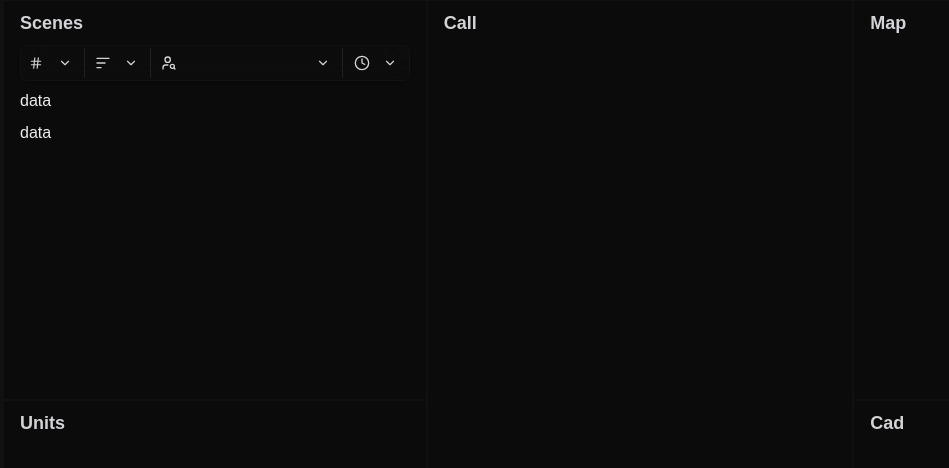
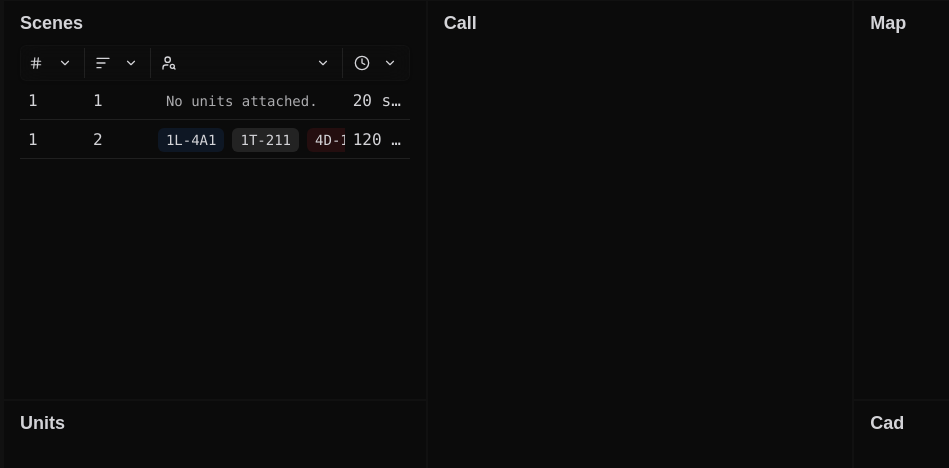
Before and after one commit to tactordev/nea, a Next.js app: page /app in a window 1280 px wide. Shown: the top 468 px of the page, without its empty margins (0-949 px from the left). Built offline with nearby package versions, Linux system fonts and the light colour scheme.

Commit message:
[APP/Scenes] Scene record lookup section

```diff
--- a/app/app/_components/scenes.tsx
+++ b/app/app/_components/scenes.tsx
@@ -1,16 +1,11 @@
 import { ChevronDown, Clock, Hash, ListSortDescending, UserSearch } from "lucide-react";
 import Section from "./section";
+import { SceneRecord } from "@/types/scenes";
 
 
 interface FilterProps extends React.HTMLAttributes<HTMLDivElement> {
     name: string;
     width?: string;
-}
-
-type Record = {
-    id: number;
-    type: number;
-    involved: Unit[]
 }
 
 function title(value: string) {
@@ -65,14 +60,14 @@ function FilterBar() {
 }
 
 
-const testData = [
+const testData: SceneRecord[] = [
     {
         id: 1,
         type: 1,
         involved: [
 
         ],
-        time: 20
+        elapsed: 20
     },
     {
         id: 1,
@@ -82,20 +77,39 @@ const testData = [
                 id: 1,
                 callsign: "1L-4A1",
                 type: "police"
+            },
+            {
+                id: 2,
+                callsign: "1T-211",
+                type: "ambulance"
+            },
+            {
+                id: 3,
+                callsign: "4D-12",
+                type: "fire"
             }
-        ]
+        ],
+        elapsed: 120
     }
 ]
 function Record(
     {
         data
     }: {
-        data: Record
+        data: SceneRecord
     }
 ) {
     return (
-        <div>
-            <p>data</p>
+        <div className="grid grid-cols-120 w-full pb-1.5 border-b-1 border-zinc-300/10 items-center p-0 m-0">
+            <p className="text-zinc-300 px-2 col-span-20 font-mono tabular-nums">{ data.id }</p>
+            <p className="text-zinc-300 px-2 col-span-20 font-mono tabular-nums">{ data.type }</p>
+            <div className="flex flex-row px-2 col-span-60 gap-2 truncate">
+                {
+                    data.involved.length > 0 ? data.involved.map((u, i) => <p key={`scene_record_callsign_${data.id}_${u.id}`} className={`text-zinc-300 text-sm font-mono tabular-nums px-2 py-0.5 rounded-md ${u.type === "police" ? "bg-blue-500/10" : u.type === "ambulance" ? "bg-white/10" : "bg-red-500/10" }`}>{u.callsign}</p>)
+                    : <p className="font-mono text-zinc-300/80 text-sm px-2 col-span-60">No units attached.</p>
+                }
+            </div>
+            <p className="text-zinc-300 px-2 col-span-20 font-mono tabular-nums truncate">{ data.elapsed } seconds</p>
         </div>
     )
 }
@@ -104,10 +118,10 @@ function RecordList(
     {
         data
     }: {
-        data: Record[]
+        data: SceneRecord[]
     }
 ) {
-    return data.map((d) => <Record data={d} />);
+    return data.map((d, index) => <Record key={`scene_record_${index}`} data={d} />);
 }
 
 export default function Scenes() {
```
